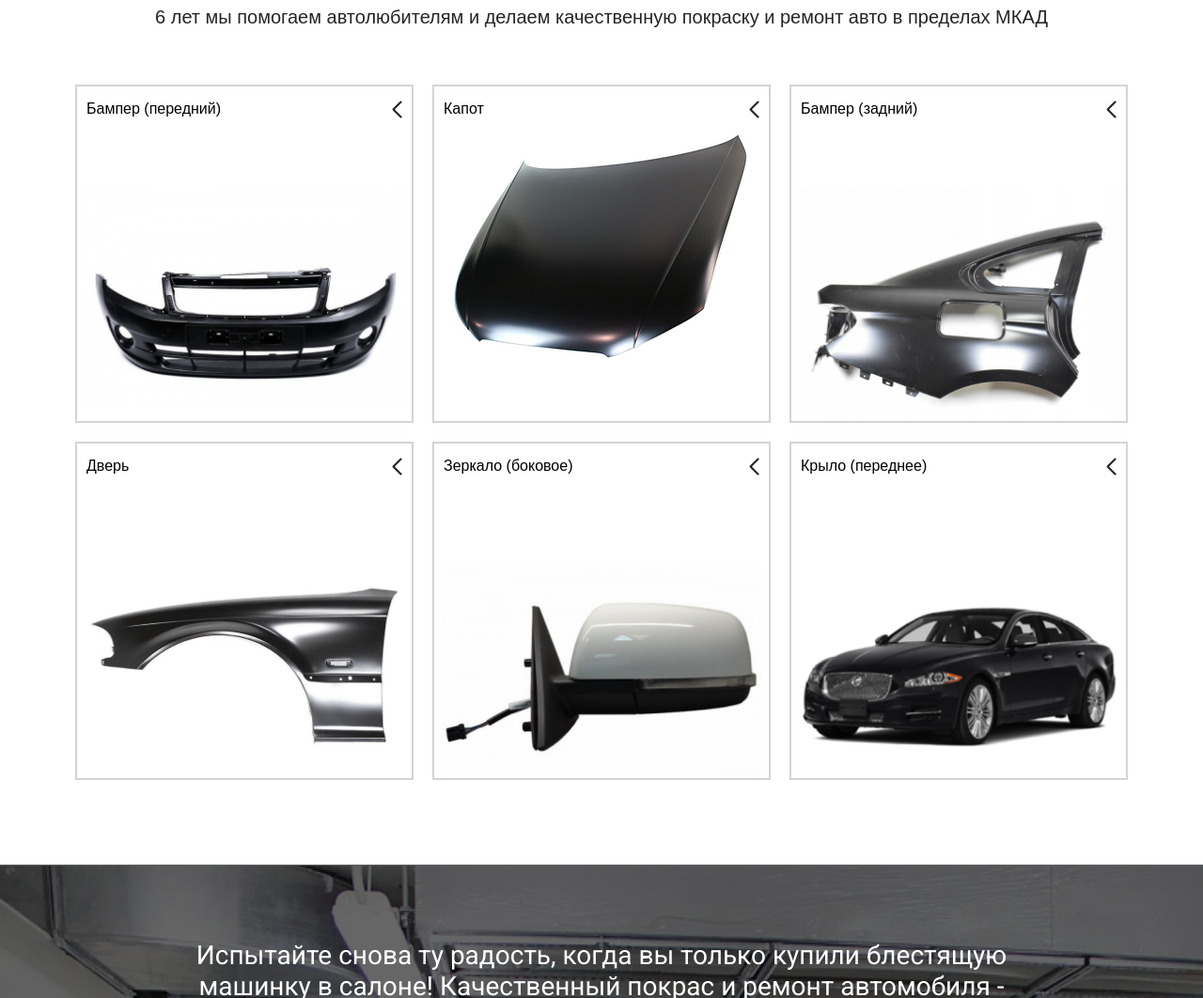
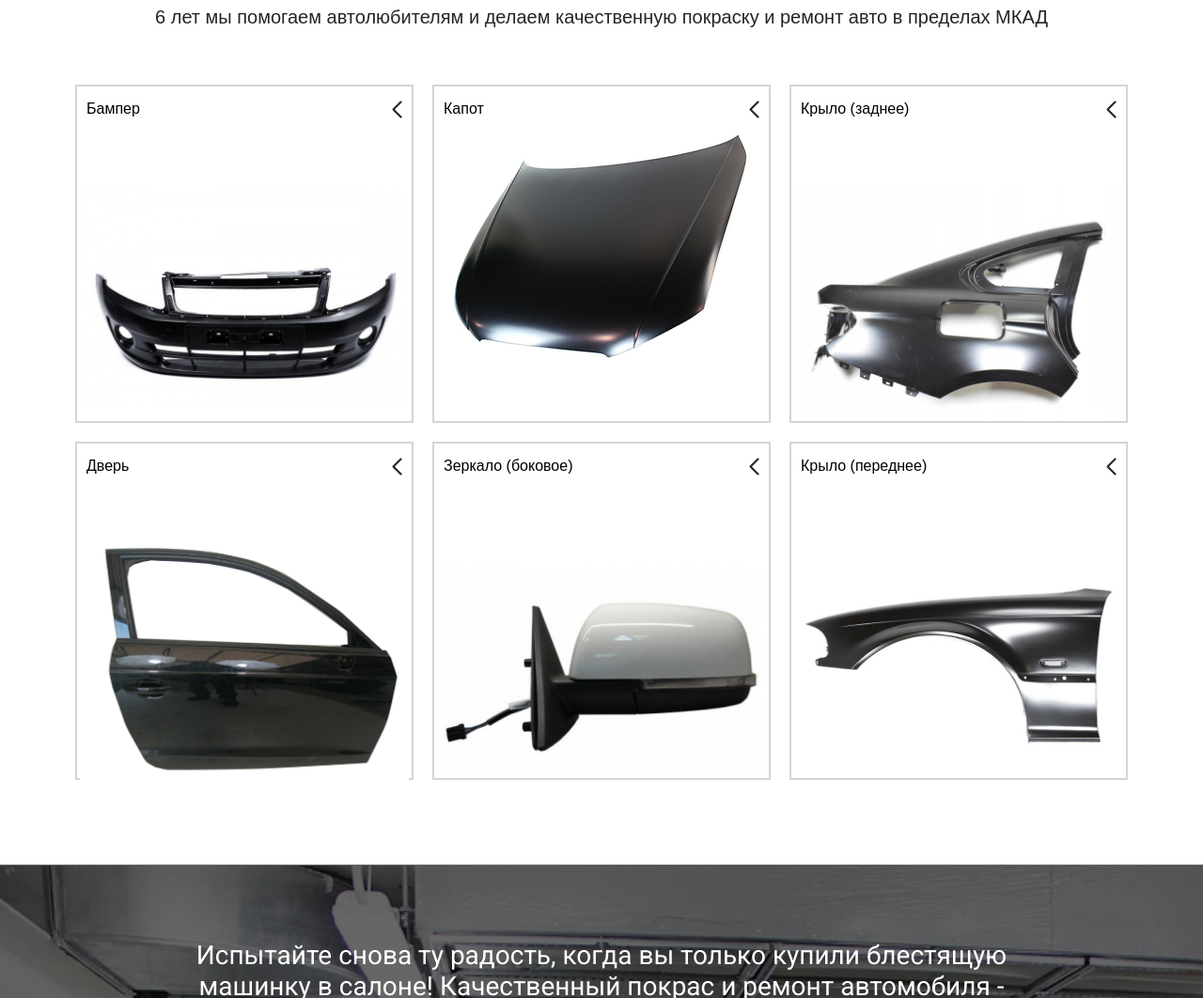
Before and after one commit to Pashhhka393/AutoService, a plain HTML site: page service.html in a window 1280 px wide. Shown: the part 270-1332 px from the top of the page at 94% size. Drawn offline with Linux system fonts and the light colour scheme; a script that the page names is missing.

Commit message:
Add files via upload

```diff
--- a/service.html
+++ b/service.html
@@ -47,7 +47,7 @@
                     <div class="cards-wrapper">
                             <div class="service-second__card show">
                                 <div class="service-second__nav">
-                                    <p class="nav__text">Бампер (передний)</p>
+                                    <p class="nav__text">Бампер</p>
                                     <img src="images/arrow1.png" alt="" class="nav__arrow">
                                 </div>
                                 <img class="card__item" src="images/service-second-img1.png" alt="">
@@ -103,7 +103,7 @@
                         <div class="cards-wrapper">
                             <div class="service-second__card show">
                                 <div class="service-second__nav">
-                                    <p class="nav__text">Бампер (задний)</p>
+                                    <p class="nav__text">Крыло (заднее)</p>
                                     <img src="images/arrow1.png" alt="" class="nav__arrow">
                                 </div>
                                 <img class="card__item" src="images/service-second-img5.png" alt="">
@@ -135,7 +135,7 @@
                                     <p class="nav__text">Дверь</p>
                                     <img src="images/arrow1.png" alt="" class="nav__arrow">
                                 </div>
-                                <img class="card__item" src="images/service-second-img6.png" alt="">
+                                <img class="card__item" src="images/service-second-img4.png" alt="">
                             </div>
                             <div class="service-second__card back">
                                 <div class="active__items">
@@ -191,7 +191,7 @@
                                     <p class="nav__text">Крыло (переднее)</p>
                                     <img src="images/arrow1.png" alt="" class="nav__arrow">
                                 </div>
-                                <img class="card__item" src="images/service-second-img8.png" alt="">
+                                <img class="card__item" src="images/service-second-img6.png" alt="">
                             </div>
                             <div class="service-second__card back">
                                 <div class="active__items">
```
